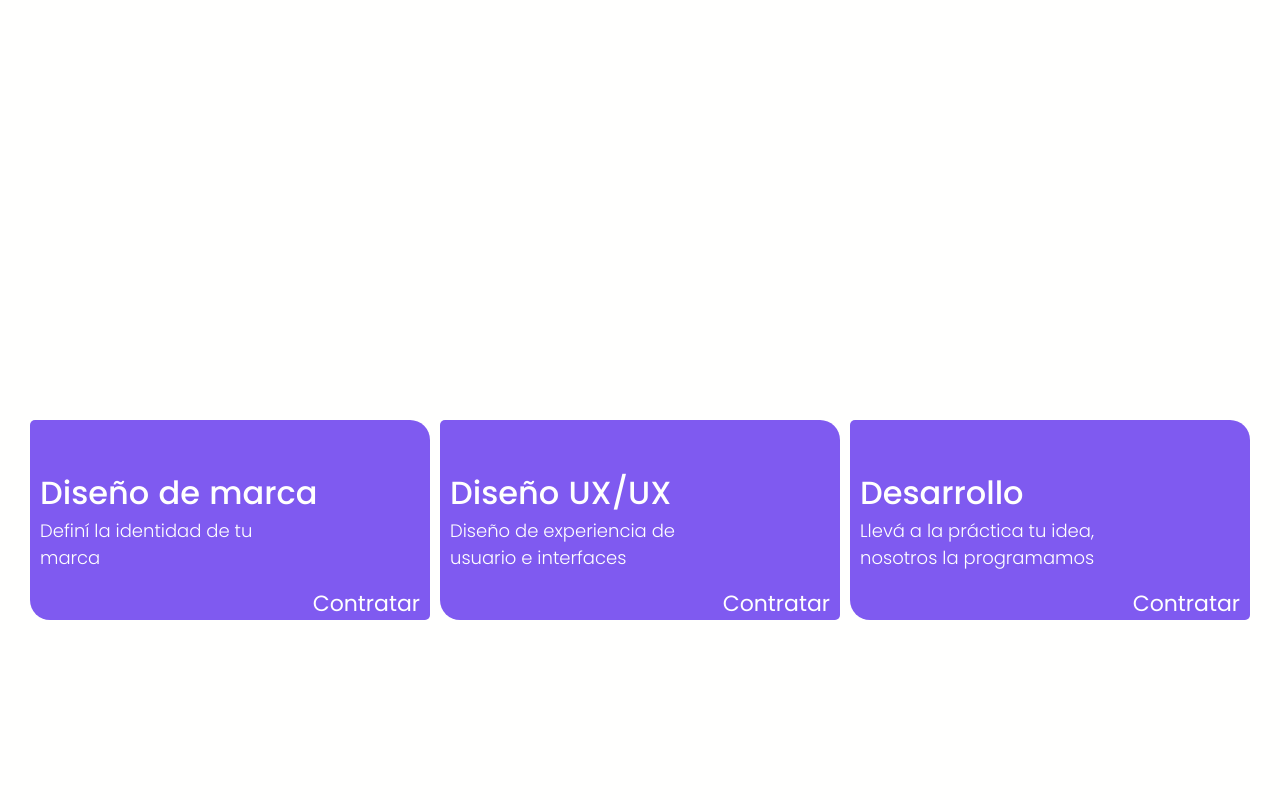
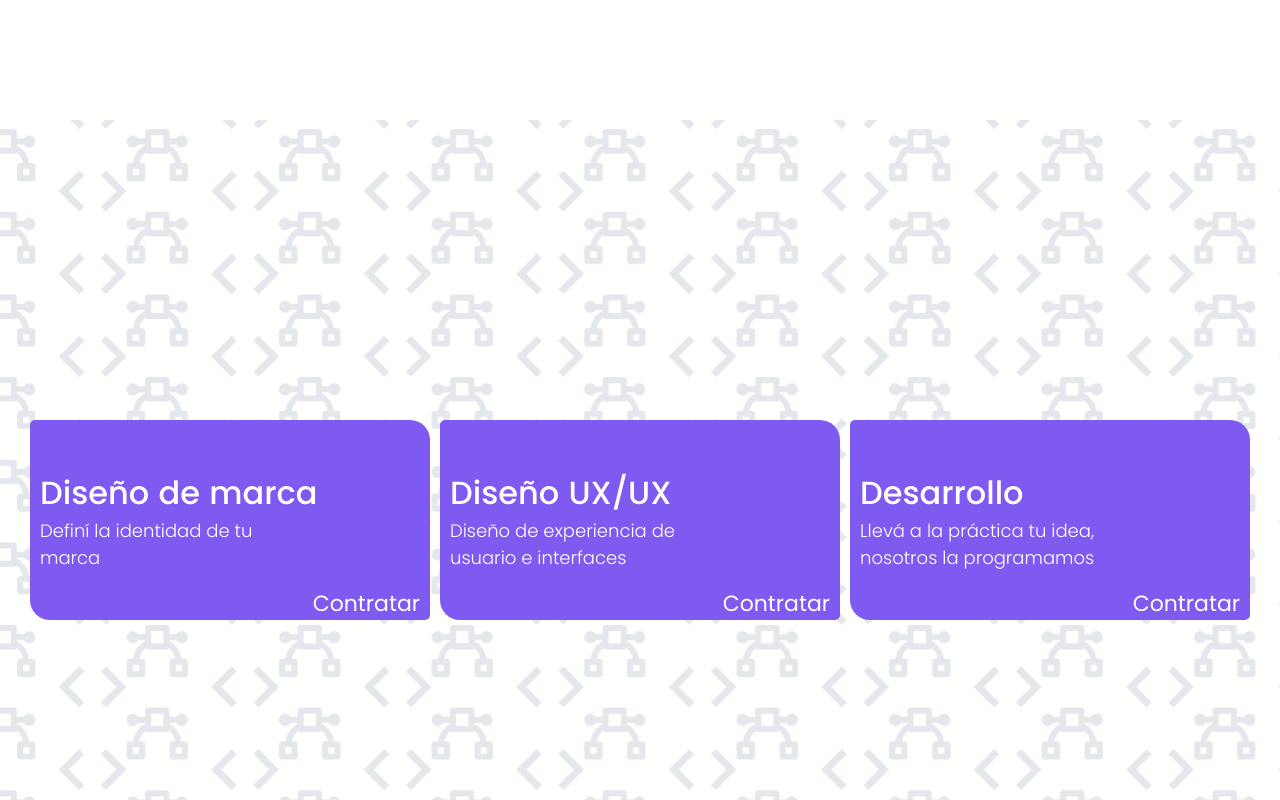
Before and after one commit to 2piradrian/cswap-web, a React (Create React App) app: page /home in a window 1280 px wide. Shown: the part 680-1480 px from the top of the page. Built offline with nearby package versions, Linux system fonts and the light colour scheme.

Commit message:
background image in section

```diff
--- a/src/components/project-card/style.module.css
+++ b/src/components/project-card/style.module.css
@@ -9,6 +9,7 @@
 	flex-direction: column;
 	justify-content: space-between;
 	align-items: center;
+	background-color: var(--background);
 }
 
 .image {
--- a/src/sections/portfolio/services.module.css
+++ b/src/sections/portfolio/services.module.css
@@ -8,6 +8,6 @@
 	flex-wrap: wrap;
 	align-items: center;
 	justify-content: space-evenly;
-	/* background-image: url(../../assets/patronCswap.svg);
-	background-size: cover; */
+	background-image: url(../../assets/patronCswap.svg);
+	background-size: cover;
 }
--- a/src/sections/services/services.module.css
+++ b/src/sections/services/services.module.css
@@ -8,6 +8,6 @@
 	flex-wrap: wrap;
 	align-items: center;
 	justify-content: space-evenly;
-	/* background-image: url(../../assets/patronCswap.svg);
-	background-size: cover; */
+	background-image: url(../../assets/patronCswap.svg);
+	background-size: cover;
 }
--- a/src/sections/team/services.module.css
+++ b/src/sections/team/services.module.css
@@ -8,6 +8,6 @@
 	flex-wrap: wrap;
 	align-items: center;
 	justify-content: space-evenly;
-	/* background-image: url(../../assets/patronCswap.svg);
-	background-size: cover; */
+	background-image: url(../../assets/patronCswap.svg);
+	background-size: cover;
 }
```
